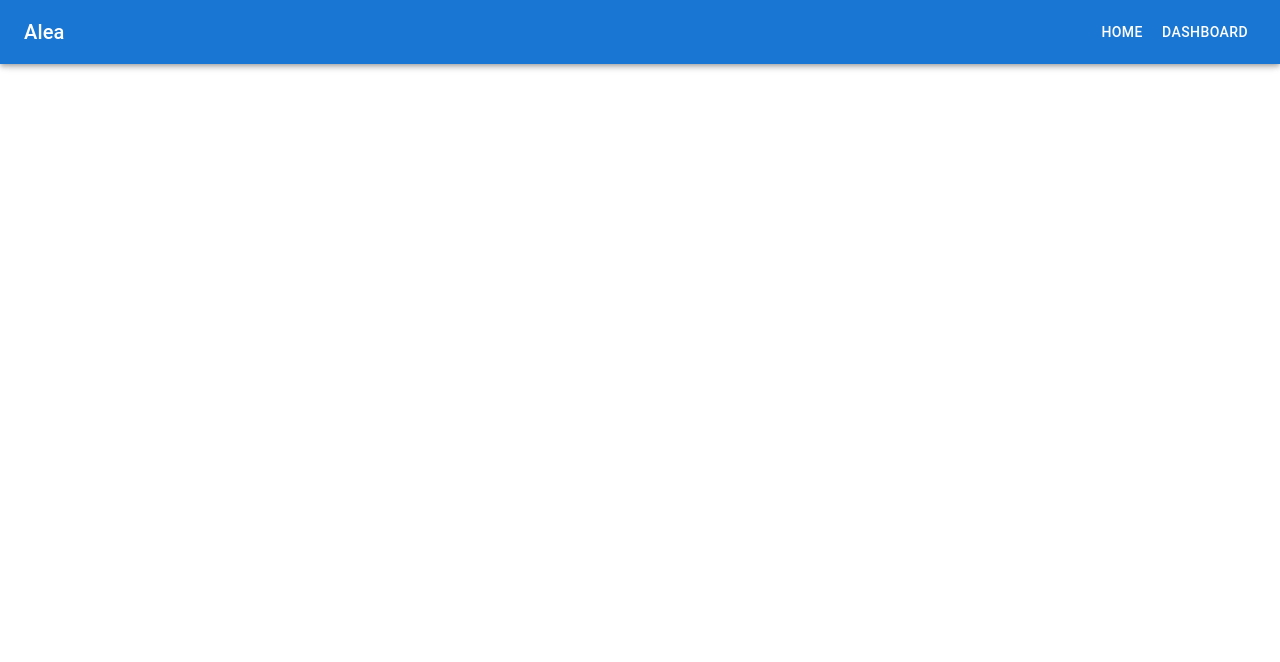
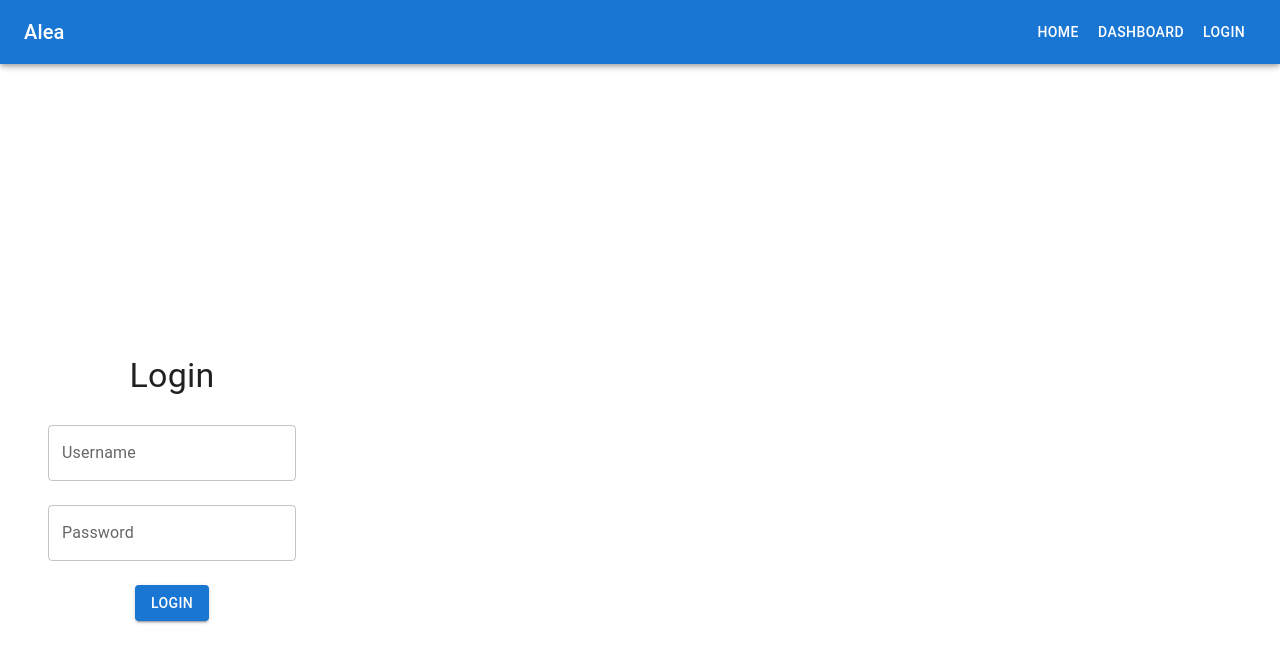
Before and after one commit to mihir2310/gamblingregulatory, a React (Vite) app in the folder FRONTEND/: page /login in a window 1280 px wide. Before the commit this address had no page. Shown: the top 662 px of the page. Built offline with nearby package versions, Linux system fonts and the light colour scheme.

Commit message:
Added login page, navbar now includes login button

```diff
--- a/FRONTEND/src/App.jsx
+++ b/FRONTEND/src/App.jsx
@@ -6,6 +6,7 @@ import { Box, CssBaseline } from '@mui/material';
 import Navbar from './components/Navbar'; // Import the Navbar component
 import Home from './pages/Home';
 import Dashboard from './pages/Dashboard';
+import Login from './pages/Login';
 
 function App() {
   return (
@@ -17,6 +18,7 @@ function App() {
         <Routes>
           <Route path="/" element={<Home />} />
           <Route path="/dashboard" element={<Dashboard />} />
+          <Route path="/login" element={<Login />} /> {/* Add login route */}
         </Routes>
       </Box>
     </Router>
--- a/FRONTEND/src/components/Navbar.jsx
+++ b/FRONTEND/src/components/Navbar.jsx
@@ -11,6 +11,7 @@ function Navbar() {
         </Typography>
         <Button color="inherit" component={Link} to="/">Home</Button>
         <Button color="inherit" component={Link} to="/dashboard">Dashboard</Button>
+        <Button color="inherit" component={Link} to="/login">Login</Button> {/* Login button */}
       </Toolbar>
     </AppBar>
   );
--- /dev/null
+++ b/FRONTEND/src/pages/Login.jsx
@@ -0,0 +1,65 @@
+// pages/Login.jsx
+
+import React, { useState } from 'react';
+import { TextField, Button, Box, Typography } from '@mui/material';
+import { useNavigate } from 'react-router-dom';
+
+function Login() {
+  const [username, setUsername] = useState('');
+  const [password, setPassword] = useState('');
+  const navigate = useNavigate();
+
+  const handleLogin = () => {
+    // Add your login logic here (authentication, API calls, etc.)
+    if (username === 'admin' && password === 'admin') {
+      // For now, just navigate to the dashboard
+      navigate('/dashboard');
+    } else {
+      alert('Invalid credentials');
+    }
+  };
+
+  return (
+    <Box
+      sx={{
+        display: 'flex',
+        flexDirection: 'column',
+        justifyContent: 'center',
+        alignItems: 'center',
+        height: '100vh',
+        padding: 3,
+      }}
+    >
+      <Typography variant="h4" gutterBottom>
+        Login
+      </Typography>
+      <TextField
+        label="Username"
+        variant="outlined"
+        fullWidth
+        margin="normal"
+        value={username}
+        onChange={(e) => setUsername(e.target.value)}
+      />
+      <TextField
+        label="Password"
+        variant="outlined"
+        type="password"
+        fullWidth
+        margin="normal"
+        value={password}
+        onChange={(e) => setPassword(e.target.value)}
+      />
+      <Button
+        variant="contained"
+        color="primary"
+        onClick={handleLogin}
+        sx={{ marginTop: 2 }}
+      >
+        Login
+      </Button>
+    </Box>
+  );
+}
+
+export default Login;
```
